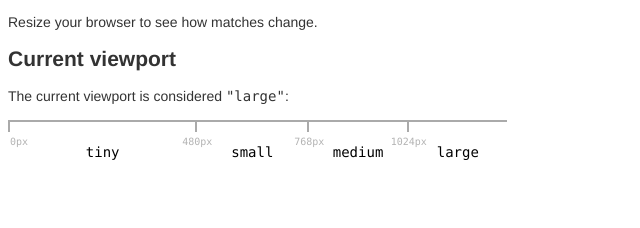
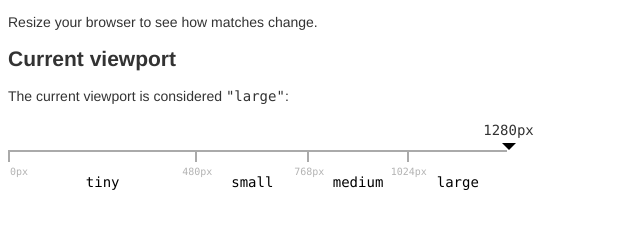
Before and after one commit to jareware/viewports, a website: page index.html in a window 1280 px wide. Shown: the part 46-274 px from the top of the page, without its empty margins (0-640 px from the left). Drawn offline with nearby package versions, Linux system fonts and the light colour scheme; files that its build step writes are made by us from their sources.

Commit message:
Implemented the range-cursor with pure CSS.
The pixel width counter still with JS, tho.

```diff
--- a/index.html
+++ b/index.html
@@ -22,5 +22,16 @@
         <li></li>
     </ul>
 
+    <script>
+        (function() {
+            var $widthCursor = window.document.querySelector('.range-cursor > div');
+            function updateCurrentWidth() {
+                $widthCursor.innerHTML = window.innerWidth + 'px';
+            }
+            window.onresize = updateCurrentWidth;
+            updateCurrentWidth();
+        })();
+    </script>
+
 </body>
 </html>
--- a/index.scss
+++ b/index.scss
@@ -1,5 +1,6 @@
 @import "viewports";
 
+$bodyPadding: 8px;
 $textColor: #333333;
 $borderWidth: 2px;
 $borderColor: #aaa;
@@ -27,6 +28,7 @@ body {
     font-size: 14px;
     line-height: 20px;
     color: #333333;
+    margin: $bodyPadding;
 }
 
 %monospace {
@@ -126,3 +128,34 @@ ul.range-scale {
         }
     }
 }
+
+.range-cursor {
+    @extend %monospace;
+    height: $cursorHeight;
+    position: relative;
+    overflow: hidden;
+    margin: 0 (-$bodyPadding);
+    left: $bodyPadding + $borderWidth/2;
+
+    > div { // the moving part
+        position: absolute;
+        left: $visuWidth / $scaleWidth * 100%;
+        width: $cursorWidth;
+        height: $cursorHeight;
+        text-align: center;
+        margin-left: $cursorWidth / -2;
+
+        &::after { // the "pointer" triangle
+            content: '';
+            position: absolute;
+            left: ($cursorWidth / 2) - $arrowSize;
+            bottom: -$arrowSize;
+            width: 0;
+            height: 0;
+            border-width: $arrowSize;
+            border-color: transparent;
+            border-style: solid;
+            border-top: $arrowSize solid $arrowColor;
+        }
+    }
+}
```
